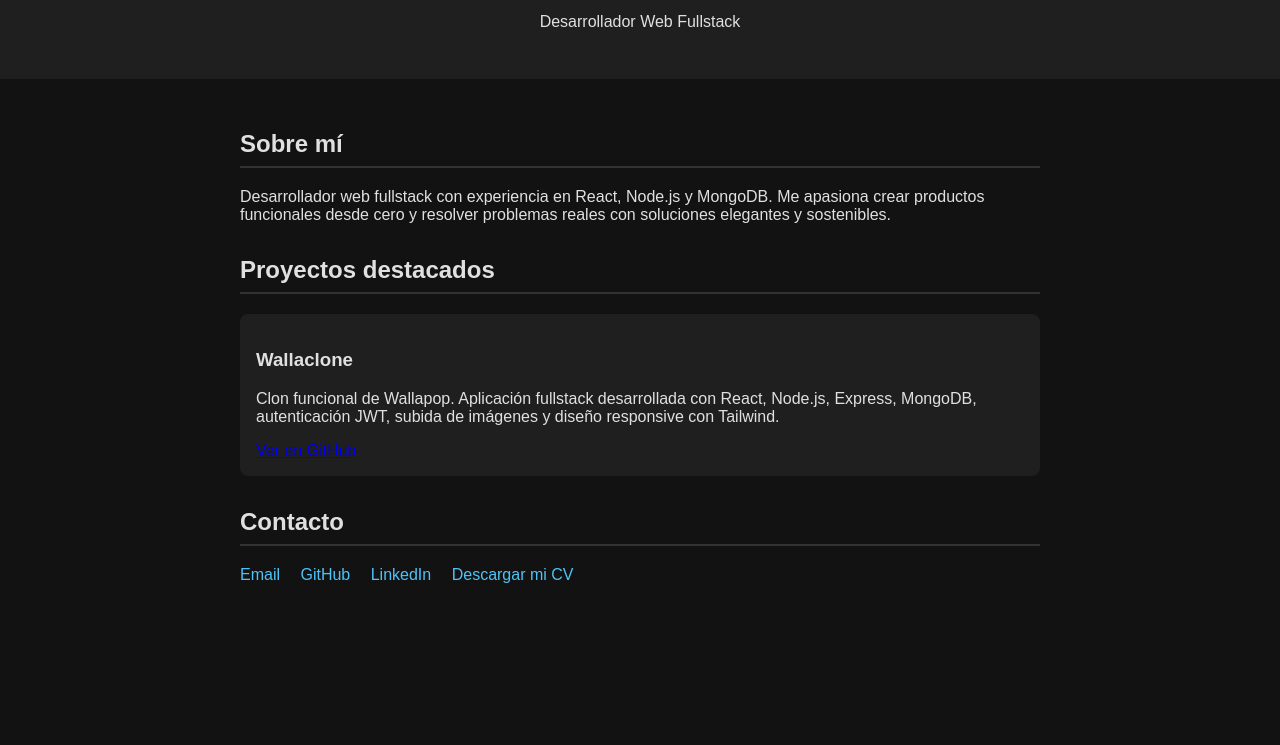
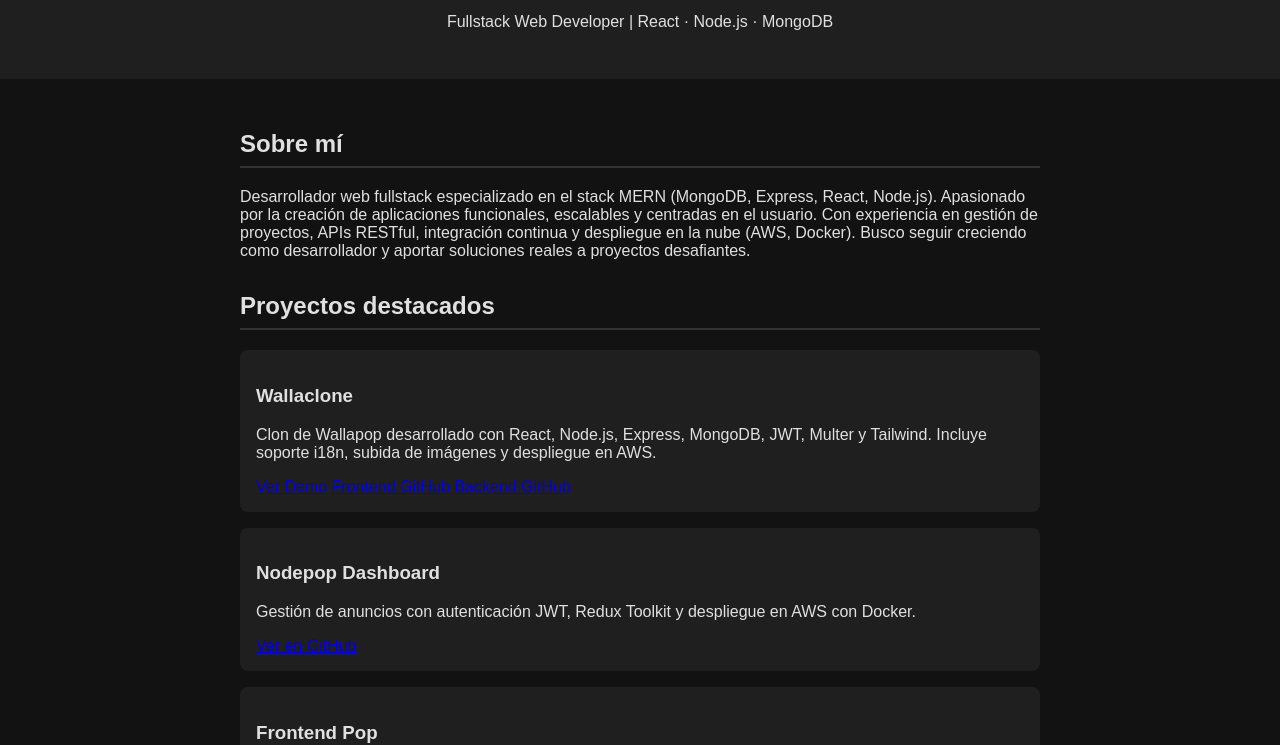
Before and after one commit to DamonCaos/Portfolio, a plain HTML site: page index.html in a window 1280 px wide. Shown: the part 211-956 px from the top of the page. Before the commit the page ends 859 px from the top, so only its background shows below. Drawn offline with Linux system fonts and the light colour scheme.

Commit message:
wip: Mejorado estilos y secciones

```diff
--- a/index.html
+++ b/index.html
@@ -3,80 +3,65 @@
 <head>
   <meta charset="UTF-8" />
   <meta name="viewport" content="width=device-width, initial-scale=1.0" />
-  <title>Francisco Javier Rodríguez - Desarrollador Fullstack</title>
+  <title>Francisco Javier Rodríguez | Fullstack Web Developer | React & Node.js</title>
   <style>
-    body {
-      margin: 0;
-      font-family: sans-serif;
-      background-color: #121212;
-      color: #e0e0e0;
-    }
-    header {
-      background-color: #1f1f1f;
-      text-align: center;
-      padding: 2rem 1rem;
-    }
-    header img {
-      width: 150px;
-      border-radius: 50%;
-      border: 3px solid #555;
-    }
-    header h1 {
-      margin: 1rem 0 0.5rem;
-    }
-    main {
-      max-width: 800px;
-      margin: auto;
-      padding: 2rem 1rem;
-    }
-    section {
-      margin-bottom: 2rem;
-    }
-    h2 {
-      border-bottom: 2px solid #333;
-      padding-bottom: 0.5rem;
-    }
-    .links a {
-      display: inline-block;
-      margin-right: 1rem;
-      color: #4fc3f7;
-      text-decoration: none;
-    }
-    .project {
-      background: #1f1f1f;
-      padding: 1rem;
-      border-radius: 0.5rem;
-    }
+    body { margin: 0; font-family: sans-serif; background-color: #121212; color: #e0e0e0; }
+    header { background-color: #1f1f1f; text-align: center; padding: 2rem 1rem; }
+    header img { width: 150px; border-radius: 50%; border: 3px solid #555; }
+    header h1 { margin: 1rem 0 0.5rem; }
+    main { max-width: 800px; margin: auto; padding: 2rem 1rem; }
+    section { margin-bottom: 2rem; }
+    h2 { border-bottom: 2px solid #333; padding-bottom: 0.5rem; }
+    .links a { display: inline-block; margin-right: 1rem; color: #4fc3f7; text-decoration: none; }
+    .project { background: #1f1f1f; padding: 1rem; border-radius: 0.5rem; margin-bottom: 1rem; }
   </style>
 </head>
 <body>
   <header>
     <img src="img/JAG3016-1.jpg" alt="Francisco Javier Rodríguez" />
     <h1>Francisco Javier Rodríguez</h1>
-    <p>Desarrollador Web Fullstack</p>
+    <p>Fullstack Web Developer | React · Node.js · MongoDB</p>
   </header>
   <main>
     <section>
       <h2>Sobre mí</h2>
-      <p>Desarrollador web fullstack con experiencia en React, Node.js y MongoDB. Me apasiona crear productos funcionales desde cero y resolver problemas reales con soluciones elegantes y sostenibles.</p>
+      <p>Desarrollador web fullstack especializado en el stack MERN (MongoDB, Express, React, Node.js). Apasionado por la creación de aplicaciones funcionales, escalables y centradas en el usuario. Con experiencia en gestión de proyectos, APIs RESTful, integración continua y despliegue en la nube (AWS, Docker). Busco seguir creciendo como desarrollador y aportar soluciones reales a proyectos desafiantes.</p>
     </section>
 
     <section>
       <h2>Proyectos destacados</h2>
       <div class="project">
         <h3>Wallaclone</h3>
-        <p>Clon funcional de Wallapop. Aplicación fullstack desarrollada con React, Node.js, Express, MongoDB, autenticación JWT, subida de imágenes y diseño responsive con Tailwind.</p>
-        <a href="https://github.com/DamonCaos/wallaclone" target="_blank">Ver en GitHub</a>
+        <p>Clon de Wallapop desarrollado con React, Node.js, Express, MongoDB, JWT, Multer y Tailwind. Incluye soporte i18n, subida de imágenes y despliegue en AWS.</p>
+        <a href="https://bananapeels.duckdns.org" target="_blank">Ver Demo</a>
+        <a href="https://github.com/PruebasBananaPeelsTeam/BananaPeelsFRONTEND" target="_blank">Frontend GitHub</a>
+        <a href="https://github.com/PruebasBananaPeelsTeam/BananaPeelsBACKEND" target="_blank">Backend GitHub</a>
+      </div>
+      <div class="project">
+        <h3>Nodepop Dashboard</h3>
+        <p>Gestión de anuncios con autenticación JWT, Redux Toolkit y despliegue en AWS con Docker.</p>
+        <a href="https://github.com/DamonCaos/Practica-nodepop" target="_blank">Ver en GitHub</a>
+      </div>
+      <div class="project">
+        <h3>Frontend Pop</h3>
+        <p>SPA tipo marketplace construida en JavaScript Vanilla con gestión de sesiones y simulación de API RESTful.</p>
+        <a href="https://github.com/DamonCaos/Practica_fundamentos_react" target="_blank">Ver en GitHub</a>
+      </div>
+      <div class="project">
+        <h3>Portfolio Personal</h3>
+        <p>Este mismo portfolio responsive, desarrollado en HTML y CSS.</p>
+        <a href="https://damoncaos.github.io/Portfolio/" target="_blank">Ver Demo</a>
+        <a href="https://github.com/DamonCaos/Portfolio" target="_blank">Ver en GitHub</a>
       </div>
     </section>
 
     <section>
       <h2>Contacto</h2>
       <p class="links">
-        <a href="mailto:franciscoromera0816@gmail.com">Email</a>
-        <a href="https://github.com/DamonCaos" target="_blank">GitHub</a>
-        <a href="https://www.linkedin.com/in/francisco-javier-rodriguez-romera-1410b628b" target="_blank">LinkedIn</a>
-        <a href="CV_Francisco_Javier_Rodriguez.pdf" target="_blank">Descargar mi CV</a>
+        <a href="mailto:franciscoromera0816@gmail.com">📧 Email</a>
+        <a href="https://github.com/DamonCaos" target="_blank">💻 GitHub</a>
+        <a href="https://www.linkedin.com/in/francisco-javier-rodriguez-romera-1410b628b" target="_blank">🔗 LinkedIn</a>
+        <a href="CV_JavierRodriguez_COMPLETOV2.pdf" target="_blank">📄 Descargar mi CV</a>
       </p>
     </section>
   </main>
```
Also changed, not shown: 2 other files.
